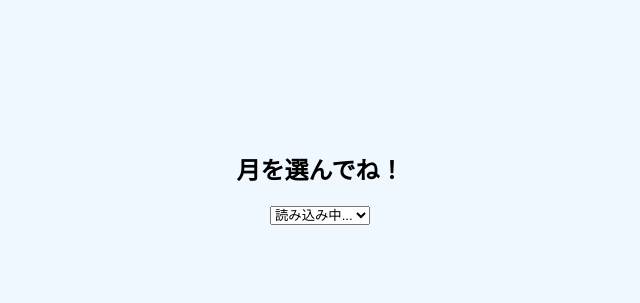
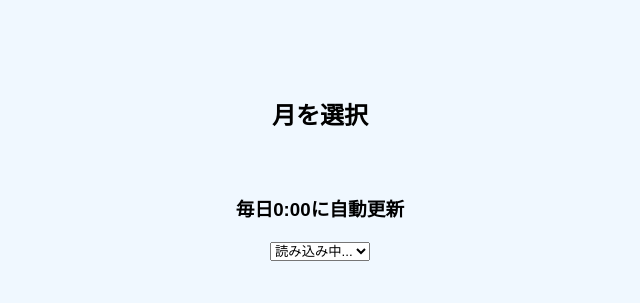
Before and after one commit to hamachan-farm/nouns-running-club, a plain HTML site: page ranking.html in a window 1280 px wide. Shown: the part 222-525 px from the top of the page, without its empty margins (320-960 px from the left). Drawn offline with Linux system fonts and the light colour scheme.

Commit message:
Update ranking.html

```diff
--- a/ranking.html
+++ b/ranking.html
@@ -8,7 +8,8 @@
 </head>
 <body>
   <div class="container">
-    <h2>月を選んでね！</h2>
+    <h2>月を選択</h2>
+　　<h3>毎日0:00に自動更新<h3>
     <select id="monthSelect">
       <option value="">読み込み中...</option>
     </select>
```
